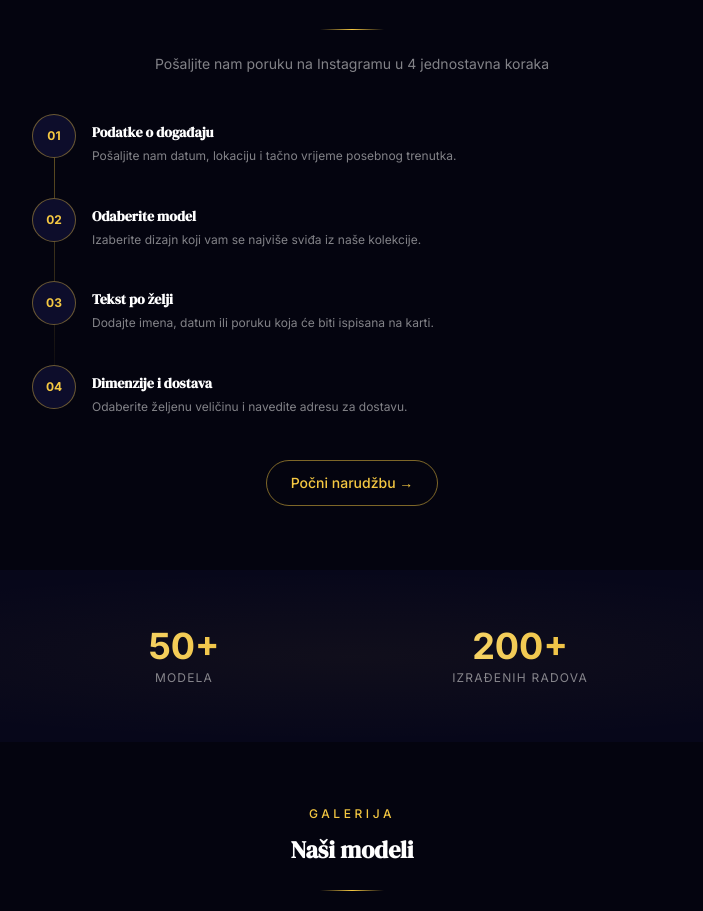
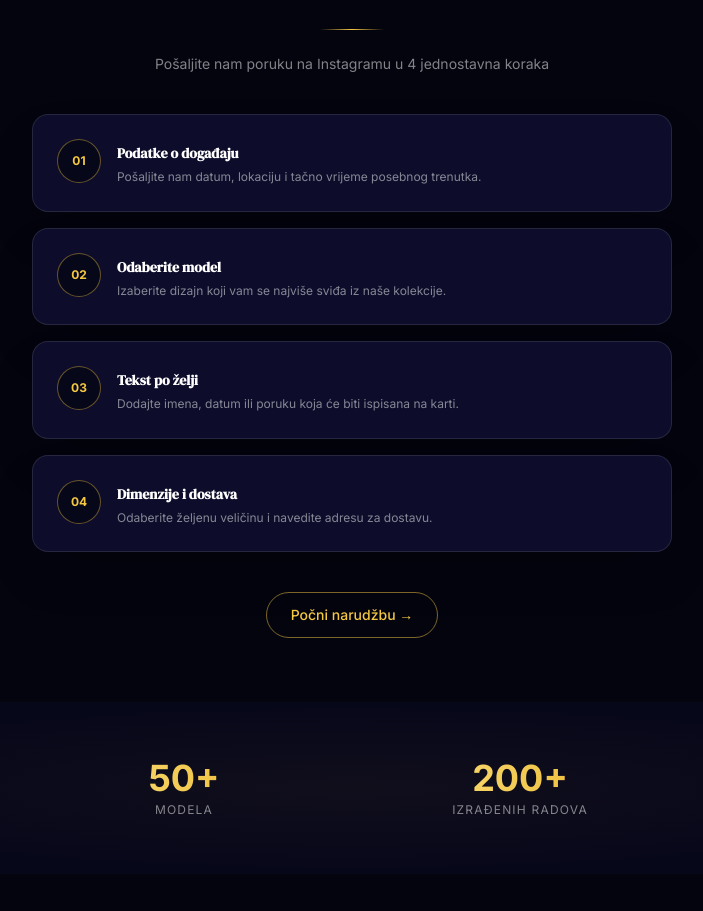
Before and after one commit to borisdosen007/skymap_website, a Next.js app: page / in a window 1280 px wide. Shown: the part 1589-2500 px from the top of the page, without its empty margins (288-991 px from the left). Built offline with nearby package versions, Linux system fonts and the light colour scheme; a web font is replaced by a local one.

Commit message:
HowToOrder: sticky stacking card animation on scroll

```diff
--- a/components/HowToOrder.tsx
+++ b/components/HowToOrder.tsx
@@ -25,9 +25,12 @@ const steps = [
   },
 ];
 
+const CARD_PEEK = 10; // px — koliko prethodne kartice vire iznad sljedeće
+const CARD_TOP_BASE = 80; // px od vrha viewporta (ispod header-a)
+
 export default function HowToOrder() {
   return (
-    <section className="px-5 py-16 bg-night-950">
+    <section className="px-5 pt-16 pb-16 bg-night-950">
       <div className="max-w-screen-sm mx-auto">
         {/* Label */}
         <p className="text-gold-400 text-xs uppercase tracking-[0.3em] text-center mb-3 font-medium">
@@ -41,25 +44,27 @@ export default function HowToOrder() {
           Pošaljite nam poruku na Instagramu u 4 jednostavna koraka
         </p>
 
-        {/* Steps */}
+        {/* Stacking cards */}
         <div className="relative">
-          {/* Vertical connector line */}
-          <div className="absolute left-[22px] top-6 bottom-6 w-px bg-gradient-to-b from-gold-400/40 via-gold-400/20 to-transparent" />
-
-          <div className="flex flex-col gap-7">
-            {steps.map((step, index) => (
-              <div key={step.number} className="flex gap-4">
-                {/* Step number circle */}
-                <div className="relative flex-shrink-0">
-                  <div className="w-11 h-11 rounded-full bg-night-800 border border-gold-400/40 flex items-center justify-center">
-                    <span className="text-gold-400 text-xs font-bold">
-                      {step.number}
-                    </span>
-                  </div>
+          {steps.map((step, index) => (
+            <div
+              key={step.number}
+              className="sticky bg-night-800 rounded-2xl border border-white/10 p-6 mb-4 shadow-2xl"
+              style={{
+                top: `${CARD_TOP_BASE + index * CARD_PEEK}px`,
+                zIndex: index + 1,
+              }}
+            >
+              <div className="flex items-start gap-4">
+                {/* Step number */}
+                <div className="w-11 h-11 rounded-full bg-night-900 border border-gold-400/40 flex items-center justify-center flex-shrink-0">
+                  <span className="text-gold-400 text-xs font-bold">
+                    {step.number}
+                  </span>
                 </div>
 
                 {/* Content */}
-                <div className="pt-2 pb-1">
+                <div className="pt-1">
                   <h3 className="text-white font-semibold text-sm mb-1">
                     {step.title}
                   </h3>
@@ -68,12 +73,12 @@ export default function HowToOrder() {
                   </p>
                 </div>
               </div>
-            ))}
-          </div>
+            </div>
+          ))}
         </div>
 
         {/* CTA */}
-        <div className="mt-10 text-center">
+        <div className="mt-10 text-center" style={{ position: "relative", zIndex: 10 }}>
           <a
             href="https://www.instagram.com/skymap.bih"
             target="_blank"
```
